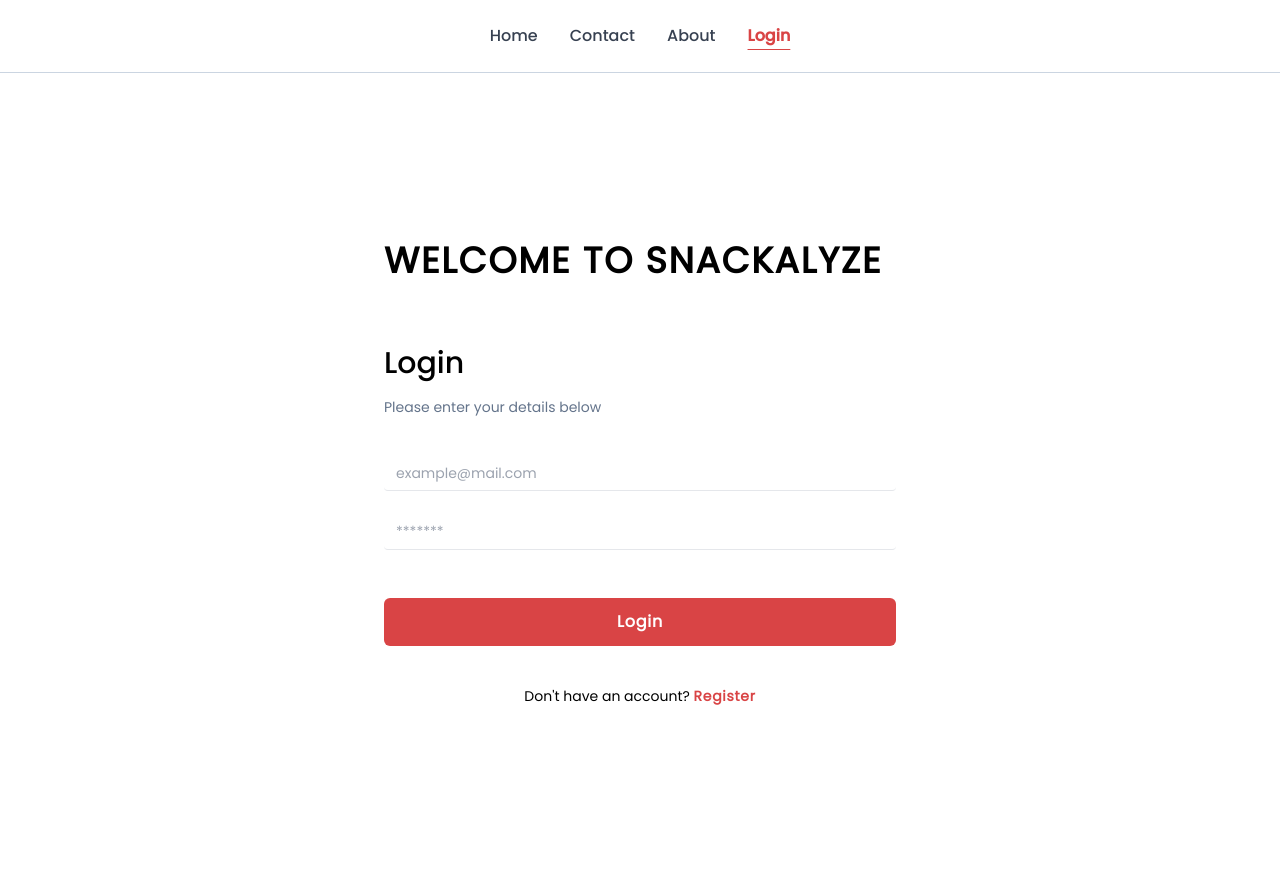
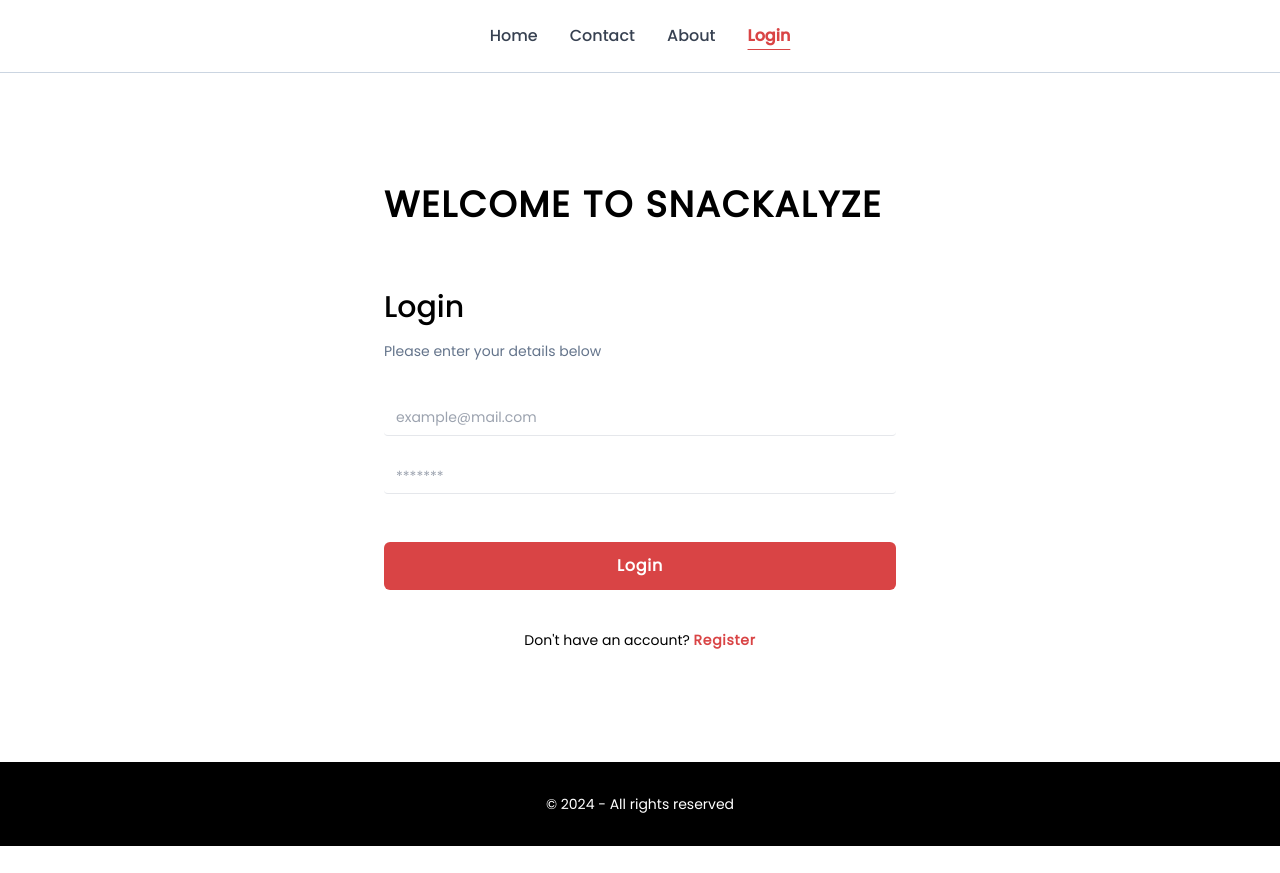
Before and after one commit to zakizakiran/snackalyze, a React (Vite) app: page /login in a window 1280 px wide. After the commit the page ends 846 px from the top, so only its background shows below. Built offline with nearby package versions, Linux system fonts and the light colour scheme.

Commit message:
fixed layouts

```diff
--- a/src/components/Layouts/AuthLayout.jsx
+++ b/src/components/Layouts/AuthLayout.jsx
@@ -3,8 +3,8 @@ import { Link } from "react-router-dom";
 const AuthLayout = (props) => {
   const { title, children, type } = props;
   return (
-    <div className="flex justify-center pt-16 min-h-screen lg:pt-0 lg:items-center">
-      <div className="w-full px-8 lg:max-w-xl">
+    <div className="flex justify-center py-20 lg:items-center">
+      <div className="w-full px-8 sm:max-w-lg lg:max-w-xl">
         <h1 className="text-3xl lg:text-4xl mb-16 font-poppins font-bold tracking-wider">
           WELCOME TO SNACKALYZE
         </h1>
--- /dev/null
+++ b/src/components/Layouts/Footer.jsx
@@ -0,0 +1,9 @@
+const Footer = () => {
+  return (
+    <footer className="bg-black text-white p-8 font-poppins text-sm">
+      <p className="text-center">&copy; 2024 - All rights reserved</p>
+    </footer>
+  );
+};
+
+export default Footer;
--- /dev/null
+++ b/src/components/Layouts/MainLayout.jsx
@@ -0,0 +1,15 @@
+import React from "react";
+import Navbar from "./Navbar";
+import Footer from "./Footer";
+
+const MainLayout = ({ children }) => {
+  return (
+    <div className="container mx-auto max-w-screen-2xl min-h-screen">
+      <Navbar />
+      <main className="px-4 py-8 sm:px-6 lg:px-8">{children}</main>
+      <Footer />
+    </div>
+  );
+};
+
+export default MainLayout;
--- a/src/main.jsx
+++ b/src/main.jsx
@@ -4,36 +4,33 @@ import "./index.css";
 import { createBrowserRouter, RouterProvider } from "react-router-dom";
 import ErrorPage from "./pages/404.jsx";
 import LoginPage from "./pages/LoginPage.jsx";
-import Navbar from "./components/Layouts/Navbar.jsx";
 import RegisterPage from "./pages/RegisterPage.jsx";
+import MainLayout from "./components/Layouts/MainLayout.jsx";
 
 const router = createBrowserRouter([
   {
     path: "/",
     element: (
-      <>
-        <Navbar />
+      <MainLayout>
         <h1 className="flex justify-center py-10">Home Page</h1>
-      </>
+      </MainLayout>
     ),
     errorElement: <ErrorPage />,
   },
   {
     path: "/login",
     element: (
-      <>
-        <Navbar />
+      <MainLayout>
         <LoginPage />
-      </>
+      </MainLayout>
     ),
   },
   {
     path: "/register",
     element: (
-      <>
-        <Navbar />
+      <MainLayout>
         <RegisterPage />
-      </>
+      </MainLayout>
     ),
   },
 ]);
```
